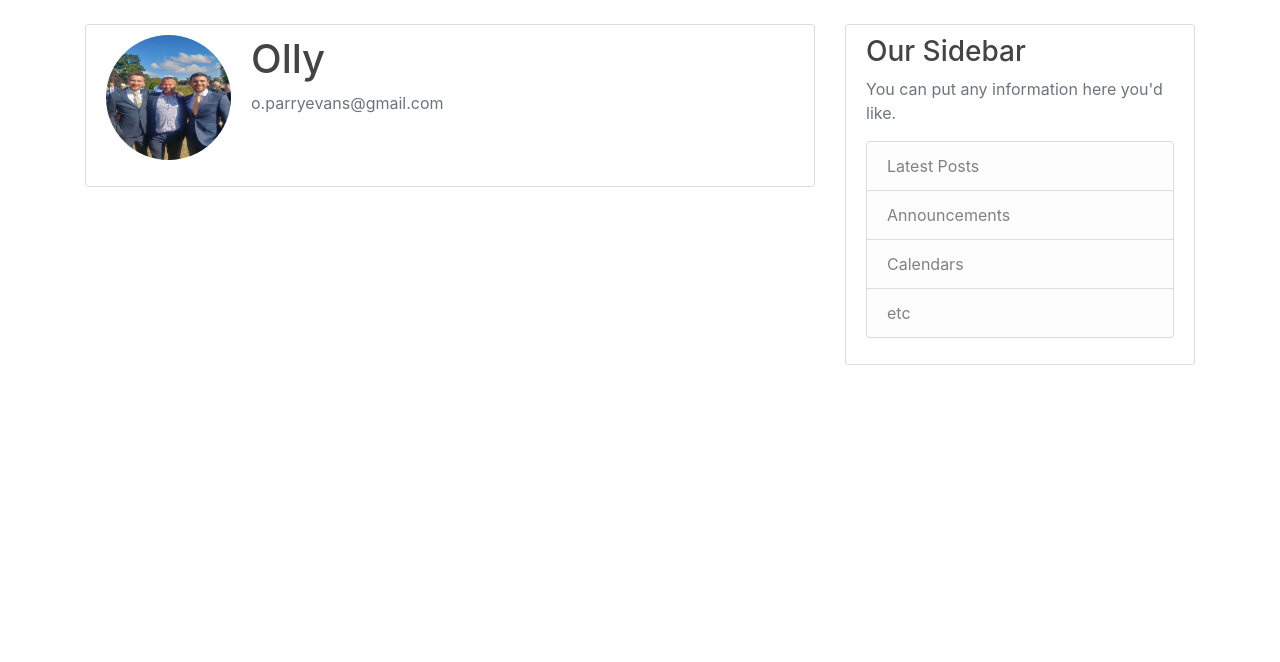
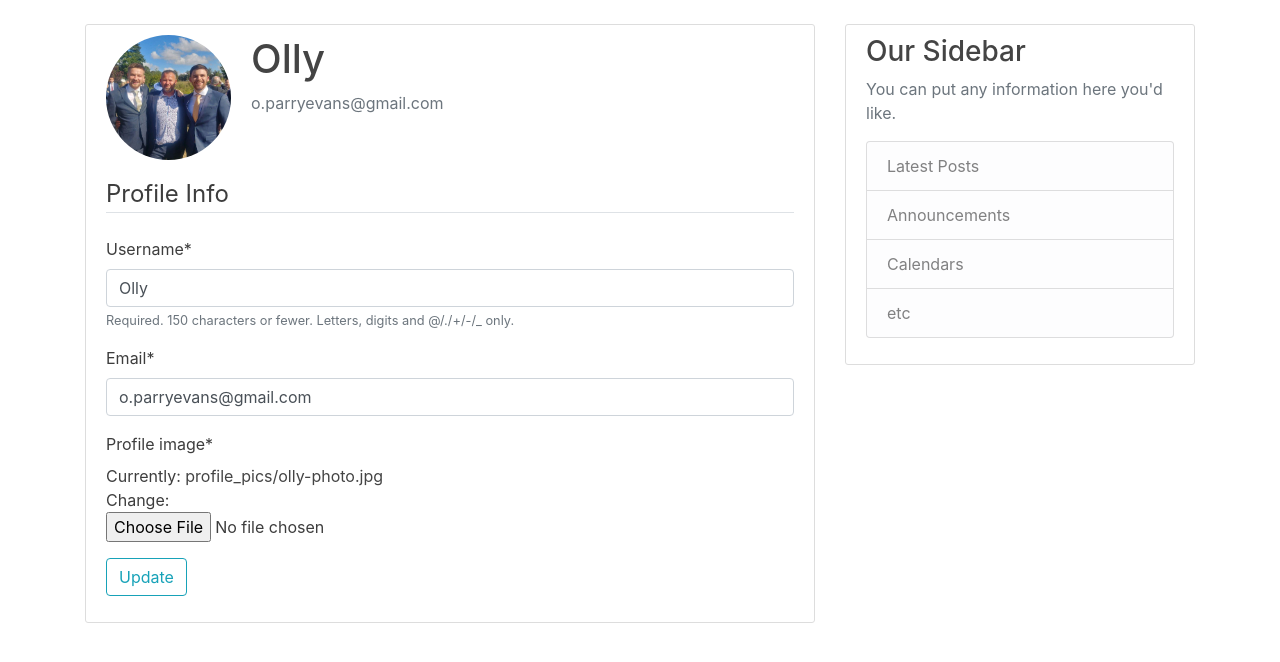
Before and after one commit to callumblanchard/ds-blog-build, a Django app: page /profile/ in a window 1280 px wide. Shown: the part 56-718 px from the top of the page. Run offline with Django 3.2, Linux system fonts and the light colour scheme; a user stored in the database is signed in; data comes from the database, SQL or seed files in the repository; both versions use the stored data as it was after the commit; some libraries are stand-ins or nearby versions.

Commit message:
added update fields to profile

```diff
--- a/blogPosts/static/blogPosts/main.css
+++ b/blogPosts/static/blogPosts/main.css
@@ -1,6 +1,6 @@
 body {
   background: #ffffff;
-  color: #ffffff;
+  color: #3d3d3d;
   margin-top: 5rem;
 }
 
@@ -43,6 +43,7 @@ a.article-title:hover {
 .article-img {
   height: 65px;
   width: 65px;
+  object-fit: cover;
   margin-right: 16px;
 }
 
@@ -66,6 +67,7 @@ a.article-title:hover {
 .account-img {
   height: 125px;
   width: 125px;
+  object-fit: cover;
   margin-right: 20px;
   margin-bottom: 16px;
 }
--- a/blogPosts/templates/blogPosts/base.html
+++ b/blogPosts/templates/blogPosts/base.html
@@ -46,6 +46,13 @@
 <main role="main" class="container">
     <div class="row">
         <div class="col-md-8">
+            {% if messages %}
+                {% for message in messages %}
+                    <div class="alert alert-{{ message.tags }}">
+                        {{ message }}
+                    </div>
+                {% endfor %}
+            {% endif %}
             {% block content %}{% endblock %}
         </div>
         <div class="col-md-4">
--- a/blogPosts/templates/blogPosts/detail.html
+++ b/blogPosts/templates/blogPosts/detail.html
@@ -1,7 +1,11 @@
 {% extends 'blogPosts/base.html' %}
 {% block content %}
     <article class="media content-section">
+        <img class="rounded-circle article-img" src="{{ post.author.profile.profile_image.url }}" alt="{{ post.author.username }} profile image">
         <div class="media-body">
+            <div class="article-metadata">
+                <small class="text-muted">Posted By {{ post.author }} on {{ post.pub_date|date:"d F, Y" }}</small>
+            </div>
             <h1 class="article-title">{{ post.post_title }}</h1>
             <p class="article-content">{{ post.body }}</p>
         </div>
--- a/blogPosts/templates/blogPosts/home.html
+++ b/blogPosts/templates/blogPosts/home.html
@@ -3,9 +3,10 @@
 {% if latest_blog_posts %}
     {% for post in latest_blog_posts %}
         <article class="media content-section">
+            <img class="rounded-circle article-img" src="{{ post.author.profile.profile_image.url }}" alt="{{ post.author.username }} profile image">
             <div class="media-body">
                 <div class="article-metadata">
-                    <small class="text-muted">Posted By {{ post.author }} on {{ post.pub_date }}</small>
+                    <small class="text-muted">Posted By {{ post.author }} on {{ post.pub_date|date:"d F, Y" }}</small>
                 </div>
                 <h2><a class="article-title" href="{% url 'blogPosts:detail' post.id %}">{{ post.post_title }}</a></h2>
                 <p class="article-content">{{ post.subtitle }}</p>
--- a/blogPosts/views.py
+++ b/blogPosts/views.py
@@ -1,6 +1,6 @@
 from django.shortcuts import render, get_object_or_404
 from django.http import HttpResponse
-from django.views import generic
+from django.views.generic import ListView
 from .models import BlogPost
 
 
@@ -12,7 +12,6 @@ def home(request):
     }
     return render(request, 'blogPosts/home.html', context=context)
 
-
 def detail(request, post_id):
     post = get_object_or_404(BlogPost, pk=post_id)
     context = {
--- /dev/null
+++ b/users/forms.py
@@ -0,0 +1,16 @@
+from django import forms
+from django.contrib.auth.models import User
+from django.contrib.auth.forms import UserCreationForm
+from . models import Profile
+
+class UserUpdateForm(forms.ModelForm):
+    email = forms.EmailField()
+
+    class Meta:
+        model = User
+        fields = ['username', 'email']
+
+class ProfileUpdateForm(forms.ModelForm):
+    class Meta:
+        model = Profile
+        fields = ['profile_image']
--- a/users/models.py
+++ b/users/models.py
@@ -1,5 +1,6 @@
 from django.db import models
 from django.contrib.auth.models import User
+from PIL import Image
 
 class Profile(models.Model):
     user = models.OneToOneField(User, on_delete=models.CASCADE)
@@ -7,3 +8,13 @@ class Profile(models.Model):
 
     def __str__(self):
         return f'{self.user.username} Profile'
+
+    def save(self):
+        super().save()
+
+        img = Image.open(self.profile_image.path)
+
+        if img.height > 300 or img.width > 300:
+            output_size = (300, 300)
+            img.thumbnail(output_size)
+            img.save(self.profile_image.path)
--- a/users/templates/users/profile.html
+++ b/users/templates/users/profile.html
@@ -9,5 +9,16 @@
                 <p class="text-secondary">{{ user.email }}</p>
             </div>
         </div>
+        <form method="POST" enctype="multipart/form-data">
+            {% csrf_token %}
+            <fieldset class="form_group">
+                <legend class="border-bottom mb-4">Profile Info</legend>
+                {{ u_form|crispy }}
+                {{ p_form|crispy }}
+            </fieldset>
+            <div class="form-group">
+                <button class="btn btn-outline-info" type="submit">Update</button>
+            </div>
+        </form>
     </div>
 {% endblock content %}
--- a/users/views.py
+++ b/users/views.py
@@ -1,6 +1,30 @@
-from django.shortcuts import render
+from django.shortcuts import render, redirect
+from django.contrib import messages
 from django.contrib.auth.decorators import login_required
+from .forms import UserUpdateForm, ProfileUpdateForm
 
 @login_required
 def profile(request):
-    return render(request, 'users/profile.html')
+    if request.method == 'POST':
+        u_form = UserUpdateForm(request.POST, instance=request.user)
+        p_form = ProfileUpdateForm(
+            request.POST,
+            request.FILES,
+            instance=request.user.profile
+        )
+        if u_form.is_valid() and p_form.is_valid():
+            u_form.save()
+            p_form.save()
+            messages.success(request, f'Your account has been updated!')
+            return redirect('profile')
+    else:
+        u_form = UserUpdateForm(instance=request.user)
+        p_form = ProfileUpdateForm(instance=request.user.profile)
+
+    context = {
+        'u_form': u_form,
+        'p_form': p_form,
+        'title': f"{request.user.username}'s profile"
+    }
+
+    return render(request, 'users/profile.html', context=context)
```
Also changed, not shown: db.sqlite3, media/default.png. Lines whose indentation alone changed are shown as unchanged.
